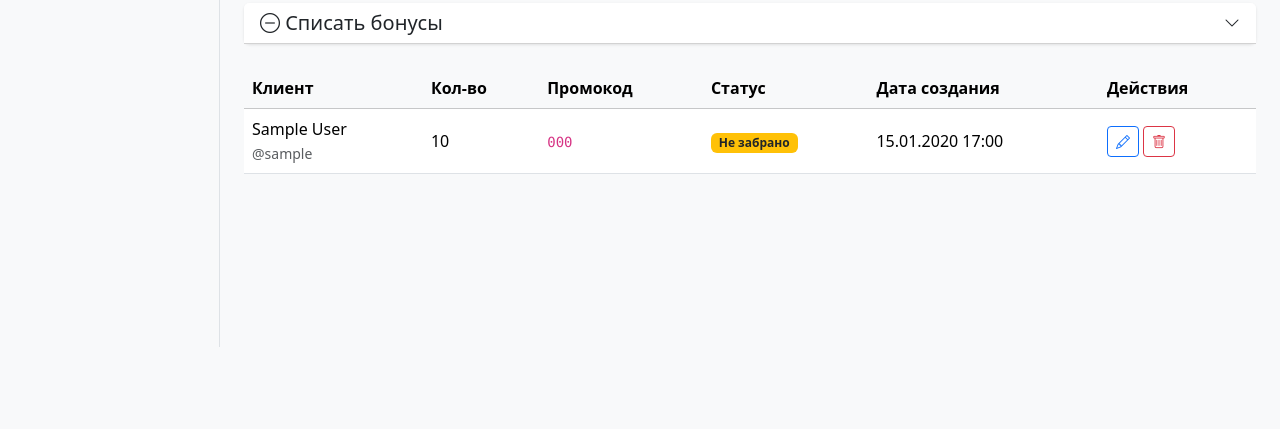
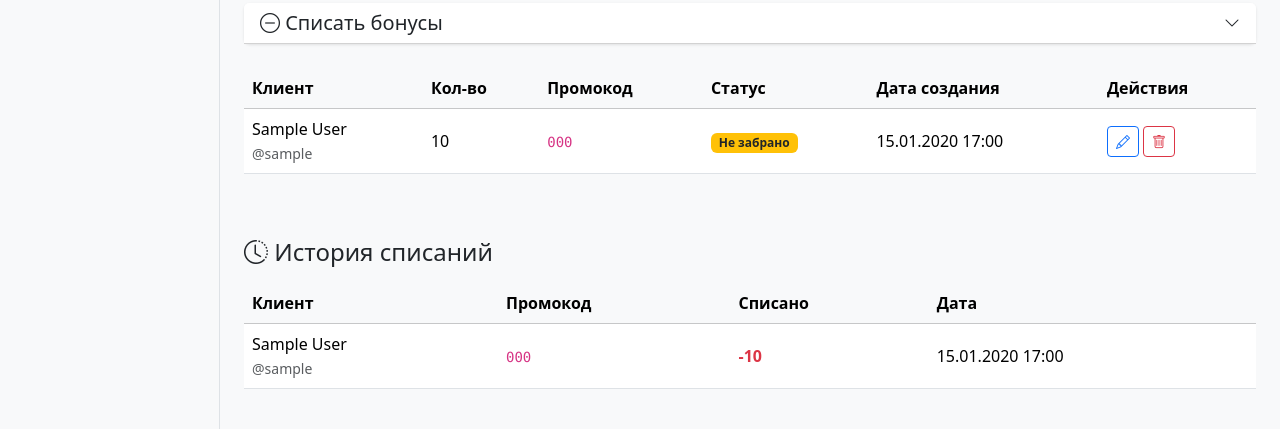
Before and after one commit to CryptoIgor87/masterskaya, a FastAPI app: template web/templates/bonuses.html in a window 1280 px wide. Shown: the part 447-876 px from the top of the page. Before the commit the page ends 794 px from the top, so only its background shows below. Run offline with FastAPI, Linux system fonts and the light colour scheme; the visitor is signed in with stand-in values (Sample User, id 1); the template is opened without the code that fills it: most values are stand-ins (such as "Sample title", 1, 10 or a date in 2020); parts of the project's set-up code (start-up, migrations or seed data) failed here and were passed over.

Commit message:
Add bonus redemption history
- New bonus_redemptions table to log each deduction
- Show history table on bonuses page (client, promo, amount, date)

Co-Authored-By: Claude Opus 4.6 <noreply@anthropic.com>

```diff
--- a/database.py
+++ b/database.py
@@ -115,6 +115,14 @@ async def _create_tables(conn):
             sent_ok         INTEGER DEFAULT 0,
             sent_fail       INTEGER DEFAULT 0,
             sent_at         TIMESTAMP,
+            created_at      TIMESTAMP DEFAULT NOW()
+        )
+    """)
+    await conn.execute("""
+        CREATE TABLE IF NOT EXISTS bonus_redemptions (
+            id              SERIAL PRIMARY KEY,
+            bonus_id        INTEGER NOT NULL REFERENCES bonuses(id) ON DELETE CASCADE,
+            amount          INTEGER NOT NULL,
             created_at      TIMESTAMP DEFAULT NOW()
         )
     """)
@@ -318,6 +326,11 @@ async def redeem_bonus_by_code(promo_code: str, amount: int) -> dict:
             "UPDATE bonuses SET amount = $1 WHERE id = $2",
             new_amount, bonus_id,
         )
+        # Log redemption history
+        await conn.execute(
+            "INSERT INTO bonus_redemptions (bonus_id, amount) VALUES ($1, $2)",
+            bonus_id, deduct,
+        )
         # Track total redeemed
         await conn.execute(
             "INSERT INTO settings (key, value) VALUES ('total_redeemed', $1) ON CONFLICT (key) DO UPDATE SET value = (COALESCE(settings.value::int, 0) + $1::int)::text",
@@ -334,6 +347,20 @@ async def redeem_bonus_by_code(promo_code: str, amount: int) -> dict:
             "client_name": client_name.strip(),
             "message": f"Списано {deduct} бонусов. Остаток: {new_amount}. Клиент: {client_name.strip()}",
         }
+
+
+async def get_redemption_history() -> list[dict]:
+    async with _conn() as conn:
+        rows = await conn.fetch("""
+            SELECT r.amount, r.created_at,
+                   b.promo_code,
+                   c.first_name, c.last_name, c.username
+            FROM bonus_redemptions r
+            JOIN bonuses b ON r.bonus_id = b.id
+            JOIN clients c ON b.client_id = c.id
+            ORDER BY r.created_at DESC
+        """)
+        return [dict(r) for r in rows]
 
 
 async def get_bonus_stats() -> dict:
--- a/web/routes/bonuses.py
+++ b/web/routes/bonuses.py
@@ -21,6 +21,7 @@ async def list_bonuses(request: Request):
     bonuses = await db.get_all_bonuses_with_clients()
     clients = await db.get_all_clients()
     stats = await db.get_bonus_stats()
+    redemptions = await db.get_redemption_history()
     default_enabled = await db.get_setting("default_bonus_enabled") == "1"
     default_amount = await db.get_setting("default_bonus_amount") or "0"
     flash_msg = request.query_params.get("msg", "")
@@ -30,6 +31,7 @@ async def list_bonuses(request: Request):
         "bonuses": bonuses,
         "clients": clients,
         "stats": stats,
+        "redemptions": redemptions,
         "active_page": "bonuses",
         "default_enabled": default_enabled,
         "default_amount": default_amount,
--- a/web/templates/bonuses.html
+++ b/web/templates/bonuses.html
@@ -254,4 +254,36 @@ document.querySelectorAll('[data-bs-toggle="collapse"]').forEach(function(el) {
 {% else %}
 <div class="alert alert-info">Бонусов пока нет.</div>
 {% endif %}
+
+<!-- Redemption history -->
+<h4 class="mt-5 mb-3"><i class="bi bi-clock-history"></i> История списаний</h4>
+{% if redemptions %}
+<div class="table-responsive">
+    <table class="table table-hover align-middle">
+        <thead class="table-light">
+            <tr>
+                <th>Клиент</th>
+                <th>Промокод</th>
+                <th>Списано</th>
+                <th>Дата</th>
+            </tr>
+        </thead>
+        <tbody>
+            {% for r in redemptions %}
+            <tr>
+                <td>
+                    {{ r.first_name or '' }} {{ r.last_name or '' }}
+                    {% if r.username %}<br><small class="text-muted">@{{ r.username }}</small>{% endif %}
+                </td>
+                <td><code>{{ r.promo_code }}</code></td>
+                <td><span class="text-danger fw-bold">-{{ r.amount }}</span></td>
+                <td>{{ r.created_at|tomsk }}</td>
+            </tr>
+            {% endfor %}
+        </tbody>
+    </table>
+</div>
+{% else %}
+<div class="alert alert-secondary">Списаний пока не было.</div>
+{% endif %}
 {% endblock %}
```
